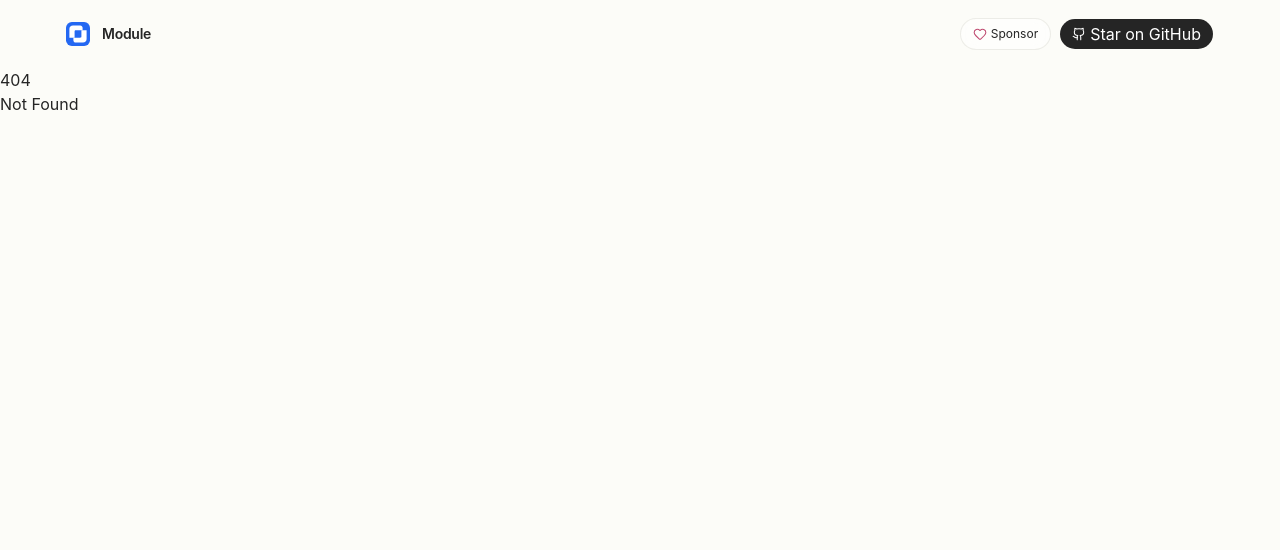
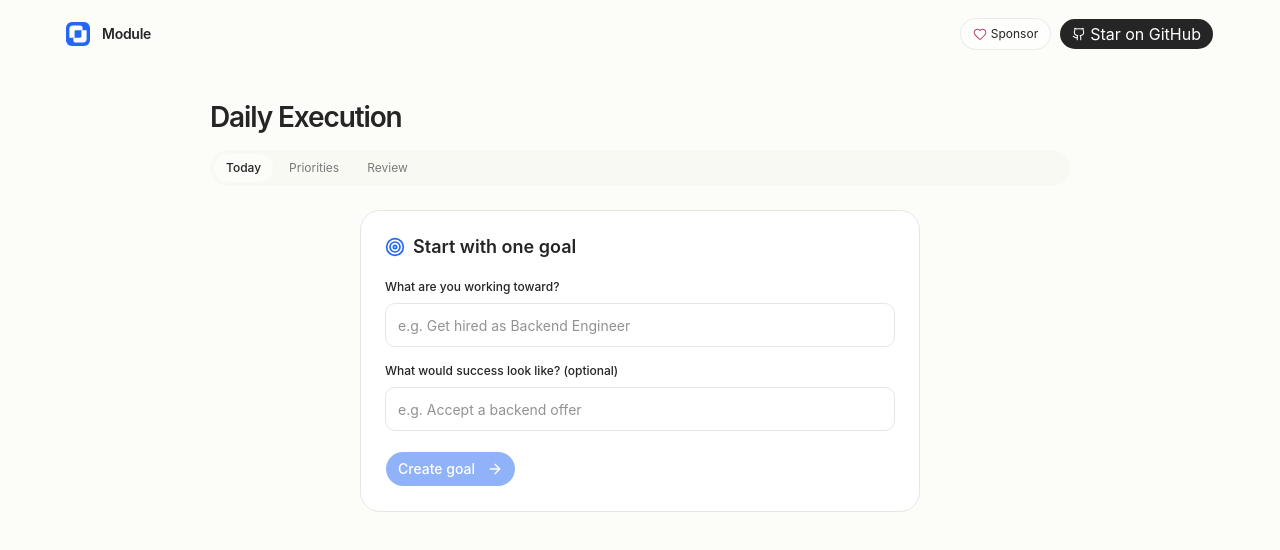
Before and after one commit to howlil/modu-app, a SvelteKit app: page /daily in a window 1280 px wide. Before the commit this address had no page. Shown: the top 550 px of the page. Built offline with nearby package versions, Linux system fonts and the light colour scheme.

Commit message:
feat(daily): mount execution module and add domain tests

```diff
--- /dev/null
+++ b/src/routes/daily/+page.svelte
@@ -0,0 +1,10 @@
+<script lang="ts">
+  import DailyExecutionWorkspace from '#lib/modules/daily-execution/DailyExecutionWorkspace.svelte';
+</script>
+
+<svelte:head>
+  <title>Daily Execution — Modu</title>
+  <meta name="description" content="Focus on your next valuable action. Plan, execute and review." />
+</svelte:head>
+
+<DailyExecutionWorkspace />
```
